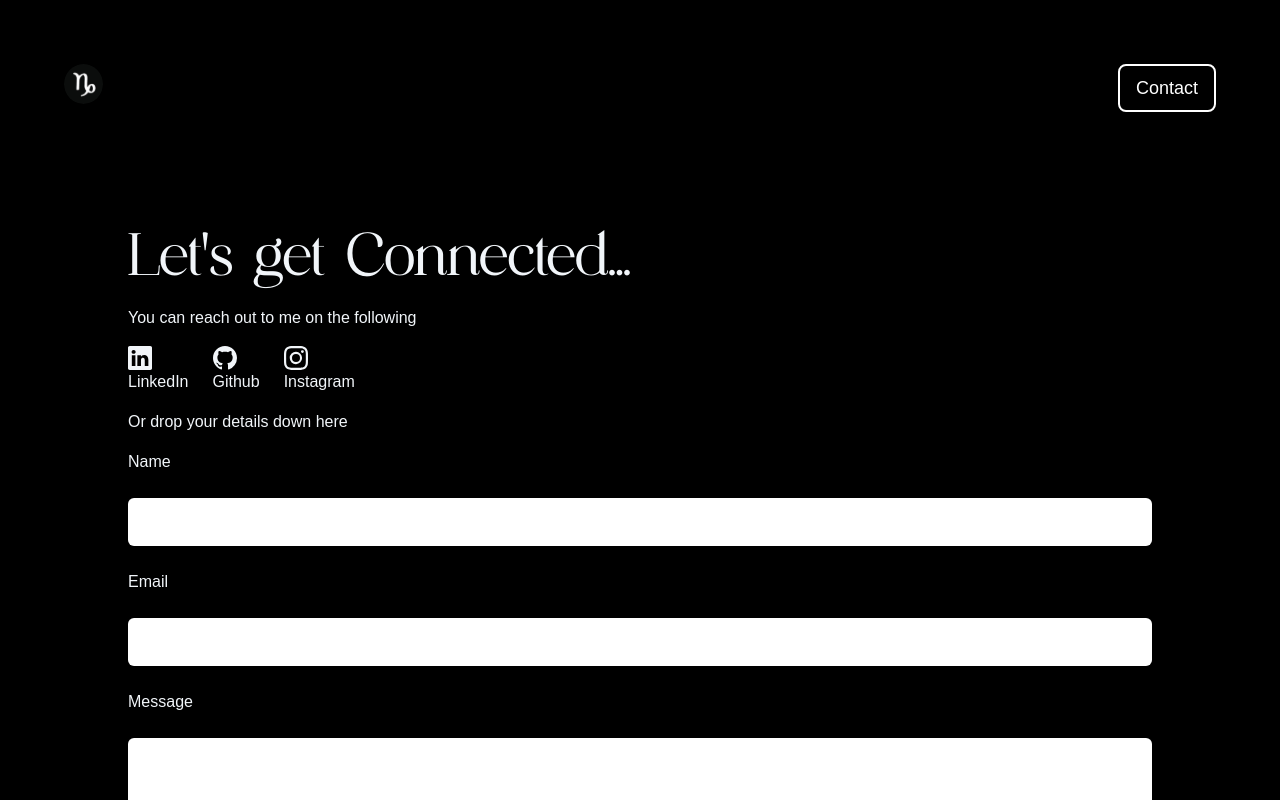
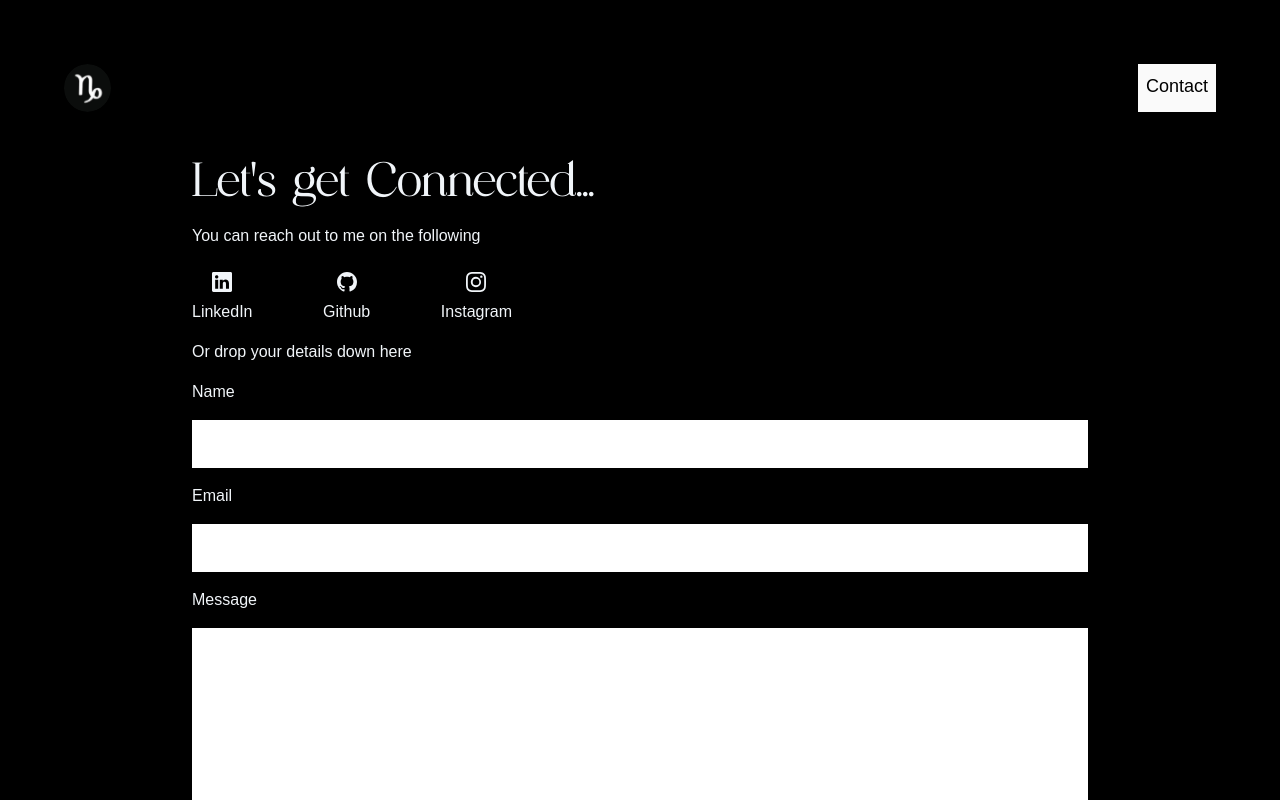
Before and after one commit to jveer634/jveer634, a React (Vite) app: page /contact in a window 1280 px wide. Shown: the top 800 px of the page. Built offline with nearby package versions, Linux system fonts and the light colour scheme.

Commit message:
fixed: responisve issues

```diff
--- a/src/components/Contact.tsx
+++ b/src/components/Contact.tsx
@@ -1,4 +1,5 @@
 import { BsGithub, BsInstagram, BsLinkedin } from "react-icons/bs";
+import { Link } from "react-router-dom";
 
 import emailjs from "@emailjs/browser";
 
@@ -28,55 +29,60 @@ const Contact = () => {
             .catch((error) => console.log(error));
     };
     return (
-        <div className="bg-black text-slate-100 min-h-screen  px-16 ">
-            <section className=" md:max-w-5xl space-y-4 md:pt-[20%] lg:[pt:10%] pt-[40%] mx-auto font-thin">
-                <h1 className="text-6xl font-nostalgia ">
+        <div className="bg-black text-slate-100 px-8  min-h-screen pb-5">
+            <div className="h-[15vh] md:h-[20vh]"></div>
+            <section className="  md:max-w-4xl space-y-4 mx-auto font-thin">
+                <h1 className="text-5xl font-nostalgia">
                     Let's get Connected...
                 </h1>
                 <h4> You can reach out to me on the following </h4>
-                <div className=" flex gap-6  ">
-                    <a href="https://www.linkedin.com/in/jveernalam/">
-                        <BsLinkedin size={24} />
-                        LinkedIn
-                    </a>
-                    <a href="https://www.github.com/jveer634/">
-                        <BsGithub size={24} />
-                        Github
-                    </a>
-                    <a href="https://www.instagram.com/jveer634/">
-                        <BsInstagram size={24} /> Instagram
-                    </a>
+                <div className=" flex justify-between w-80">
+                    <Link
+                        to="https://www.linkedin.com/in/jveernalam/"
+                        className="inline-block "
+                    >
+                        <BsLinkedin size={20} className="my-2 mx-auto" />
+                        <p>LinkedIn</p>
+                    </Link>
+                    <Link to="https://www.github.com/jveer634/">
+                        <BsGithub size={20} className="my-2 mx-auto" />
+                        <p>Github</p>
+                    </Link>
+                    <Link to="https://www.instagram.com/jveer634/">
+                        <BsInstagram size={20} className="my-2 mx-auto" />
+                        <p>Instagram</p>
+                    </Link>
                 </div>
 
                 <p>Or drop your details down here</p>
                 <form
                     ref={form}
                     onSubmit={handleSubmit}
-                    className="flex flex-col space-y-6 "
+                    className="flex flex-col space-y-2 md:space-y-4 "
                 >
                     <label htmlFor="name">Name</label>
                     <input
                         type="text"
                         name="user_name"
                         id="name"
-                        className="p-3 rounded-md text-black"
+                        className="p-3 text-black outline-black"
                     />
                     <label htmlFor="email">Email</label>
                     <input
                         type="email"
                         name="user_email"
                         id="email"
-                        className="p-3  rounded-md text-black"
+                        className="p-3 text-black outline-black"
                     />
                     <label htmlFor="message">Message</label>
                     <textarea
-                        className="p-3 rounded-md text-black"
+                        className="p-3 text-black outline-black"
                         name="message"
                         id="message"
                         cols={30}
                         rows={10}
-                    ></textarea>
-                    <input type="submit" className="p-3 bg-white text-black" />
+                    />
+                    <input type="submit" className="p-3  bg-white text-black" />
                 </form>
             </section>
         </div>
--- a/src/components/Home.tsx
+++ b/src/components/Home.tsx
@@ -5,6 +5,7 @@ import gsap from "gsap";
 import { Link } from "react-router-dom";
 
 import Marquee from "react-fast-marquee";
+import { BsGithub, BsInstagram, BsLinkedin } from "react-icons/bs";
 
 const Home = () => {
     useEffect(() => {
@@ -40,68 +41,67 @@ const Home = () => {
 
     return (
         <div className="bg-black text-slate-100 ">
-            <section className=" intro z-20 w-full h-full bg-black fixed font-extrabold text-4xl md:text-6xl top-0 left-0 flex items-center justify-center">
-                <div className="leading-normal">
-                    <h1 className="text opacity-0">Thinking of levelling </h1>
-                    <h1 className="text opacity-0">up your</h1>
+            <section className=" bg-black intro z-20  h-screen w-full font-extrabold text-4xl md:text-6xl flex flex-col justify-center items-center fixed top-0 left-0">
+                <div>
+                    <h1 className="text opacity-0">Thinking of </h1>
+                    <h1 className="text opacity-0">levelling up your</h1>
                     <h1 className="text opacity-0">business ?</h1>
                 </div>
             </section>
-            <section className="h-screen flex flex-col md:flex-row ">
-                <div className="md:w-1/2 h-1/2 md:h-full ">
+            <section className="flex flex-col md:flex-row h-screen ">
+                <div className=" h-1/2 md:w-1/2 md:h-full ">
                     <img
                         src={Me}
-                        alt=""
                         className="object-cover h-full w-full opacity-0 img"
                     />
                 </div>
-                <div className="md:w-1/2 md:h-full md:flex md:items-center  ">
-                    <div className="p-10  space-y-6  ">
-                        <div className="  relative top-12 opacity-0 animate">
-                            <h1 className="text-3xl sm:text-xl lg:text-6xl font-nostalgia font">
-                                I am
-                                <span className="text-6xl lg:text-8xl  ml-5 ">
-                                    Jay Nalam
-                                </span>
-                            </h1>
-                        </div>
-
-                        <div className="relative top-12 opacity-0 animate ">
-                            <h2 className="text-lg font-extralight  lg:w-10/12 ">
-                                A{" "}
+                <div className="h-1/2  md:w-1/2 md:h-full flex flex-col justify-center px-8 ">
+                    <div className="opacity-0 animate">
+                        <h1 className="text-2xl md:text-3xl font-nostalgia leading-relaxed md:leading-loose ">
+                            I am &nbsp;
+                            <span className="text-5xl lg:text-8xl">
+                                Jay Nalam
+                            </span>
+                        </h1>
+                    </div>
+                    <div>
+                        <div className=" animate opacity-0">
+                            <h2 className="text-md md:text-xl font-extralight  leading-relaxed md:leading-loose">
+                                A &nbsp;
                                 <span className="font-bold">
                                     FREELANCE WEB DEVELOPER
-                                </span>{" "}
-                                and Blockchain Developer from India.
+                                </span>
+                                &nbsp; and Blockchain Developer from India.
                                 <br /> And I create websites that level up the
                                 standards of your business and will boost up
                                 your network.
                             </h2>
                         </div>
-
                         <Link
                             to="/contact"
-                            className="text-black relative top-20 bg-slate-100  p-3 rounded-sm opacity-0 animate"
+                            className="bg-neutral-50  text-black p-2 inline-block mt-4"
                         >
-                            Connect With Me &nbsp;
+                            Connect With Me
                         </Link>
                     </div>
                 </div>
             </section>
-
-            <div className="w-10/12 md:w-8/12 my-36 md:my-48 mx-auto text-xl text-center">
-                <h2 className="m-8 text-2xl ">My Skills</h2>
+            <div className=" md:w-8/12  h-64 md:h-96 grid content-center mx-auto text-xl text-center">
+                <h2 className="text-2xl font-nostalgia tracking-[0.25rem] ">
+                    SKILLS
+                </h2>
                 <Marquee
                     autoFill
                     speed={55}
                     pauseOnHover
                     gradient={true}
                     gradientColor="black"
+                    className="mt-10"
                 >
-                    <p className=" m-2 text-slate-300">Django</p>
-                    <p className=" m-2 text-slate-300">React Js</p>
-                    <p className=" m-2 text-slate-300">REST API</p>
-                    <p className=" m-2 text-slate-300">MySQL</p>
+                    <p className=" m-2">Django</p>
+                    <p className=" m-2">React Js</p>
+                    <p className=" m-2">REST API</p>
+                    <p className=" m-2">MySQL</p>
                 </Marquee>
                 <Marquee
                     autoFill
@@ -109,20 +109,21 @@ const Home = () => {
                     gradient={true}
                     gradientColor="black"
                 >
-                    <p className="text-slate-300 m-2">EVM Blockchains</p>
-                    <p className="text-slate-300 m-2">Solidity</p>
-                    <p className="text-slate-300 m-2">GoLang</p>
-                    <p className="text-slate-300 m-2">Hardhat</p>
+                    <p className="m-2">EVM Blockchains</p>
+                    <p className="m-2">Solidity</p>
+                    <p className="m-2">GoLang</p>
+                    <p className="m-2">Hardhat</p>
                 </Marquee>
             </div>
-
-            <section className="h-screen font-poppins  grid grid-rows-7 gap-10 ">
-                <div className="text-2xl  m-auto mb-0 ">My Previous Works</div>
+            <section className=" font-poppins grid grid-rows-7 gap-y-10">
+                <h2 className="text-2xl font-nostalgia mx-auto tracking-[0.25rem]">
+                    PREVIOUS WORKS
+                </h2>
 
                 <div className=" row-span-2 bg-react bg-cover bg-center bg-no-repeat  ">
-                    <div className=" min-w-[80%] flex gap-10 items-center mx-auto px-4 md:px-10 h-full ">
+                    <div className=" min-w-[80%] flex gap-10 items-center mx-auto p-4 md:px-10 h-full ">
                         <h1 className=" text-2xl w-1/3">Manam Arts Academy</h1>
-                        <ul className=" font-thin space-y-2 text-sm md:text-lg w-2/3 ">
+                        <ul className=" font-thin space-y-2 py-4 text-sm md:text-lg w-2/3 ">
                             <li>
                                 An art academy that teaches musical instruments,
                                 paintings and caligraphy.
@@ -142,11 +143,11 @@ const Home = () => {
                 </div>
 
                 <div className=" row-span-2 bg-eth bg-cover bg-center bg-no-repeat  ">
-                    <div className="  min-w-[80%] flex gap-10 items-center mx-auto px-4 md:px-10 h-full ">
+                    <div className="  min-w-[80%] flex gap-10 items-center mx-auto p-4 md:px-10 h-full ">
                         <h1 className=" text-2xl w-1/3">
                             Arcade Relayer Bridge
                         </h1>
-                        <ul className=" font-thin space-y-2 text-sm md:text-lg w-2/3 ">
+                        <ul className=" font-thin space-y-2 py-4 text-sm md:text-lg w-2/3 ">
                             <li>
                                 Acting as lead blockchain developer in the
                                 relayer bridge, staking portals and other web3
@@ -165,9 +166,9 @@ const Home = () => {
                 </div>
 
                 <div className=" row-span-2 bg-eth2 bg-cover bg-center bg-no-repeat ">
-                    <div className="  min-w-[80%] flex gap-10 items-center mx-auto px-4 md:px-10 h-full ">
+                    <div className="  min-w-[80%] flex gap-10 items-center mx-auto p-4 md:px-10 h-full ">
                         <h1 className=" text-2xl w-1/3">Pacific DeFi</h1>
-                        <ul className=" font-thin space-y-2 text-sm md:text-lg w-2/3 ">
+                        <ul className=" font-thin space-y-2  text-sm md:text-lg w-2/3 ">
                             <li>
                                 A DEX aggregator that supplies your stake to
                                 multiple decentralized exchanges in one
@@ -183,10 +184,18 @@ const Home = () => {
                     </div>
                 </div>
             </section>
-
             <footer className="min-h-10 mt-10  text-center">
-                <h2 className="p-4 w-80 mx-auto border-white border-t-2 ">
-                    Thanks for visiting
+                <h2 className="p-4 w-80  mx-auto border-white border-t-2 flex justify-center gap-x-6 ">
+                    <p>Connect with me at</p>
+                    <a href="https://www.linkedin.com/in/jveernalam/">
+                        <BsLinkedin size={20} />
+                    </a>
+                    <a href="https://www.github.com/jveer634/">
+                        <BsGithub size={20} />
+                    </a>
+                    <a href="https://www.instagram.com/jveer634/">
+                        <BsInstagram size={20} />
+                    </a>
                 </h2>
             </footer>
         </div>
--- a/src/components/NavBar.tsx
+++ b/src/components/NavBar.tsx
@@ -1,21 +1,24 @@
 import Logo from "../assets/logo.svg";
-
 import { Link } from "react-router-dom";
 
 const Nav = () => {
     return (
         <>
-            <nav className="px-16 text-lg bg-transparent absolute text-white z-10 top-0 left-0 flex w-full justify-between items-around md:py-16 p-4 ">
-                <h1 className="drop-shadow-lg shadow-slate-300">
+            <nav
+                className={`p-6 md:px-16 text-lg absolute text-white z-10 top-0 left-0 flex w-full justify-between items-around md:py-16 `}
+            >
+                <h1>
                     <Link to="/">
-                        <img src={Logo} className=" rounded-full h-10" />
+                        <img
+                            src={Logo}
+                            className=" rounded-full h-10 md:h-12"
+                        />
                     </Link>
                 </h1>
-                <ul className="flex ">
-                    <li className=" p-2 rounded-lg border-white border-2 px-4  ">
-                        <Link to="/contact">Contact</Link>
-                    </li>
-                </ul>
+
+                <Link to="/contact" className=" bg-neutral-50 text-black p-2">
+                    Contact
+                </Link>
             </nav>
         </>
     );
```
